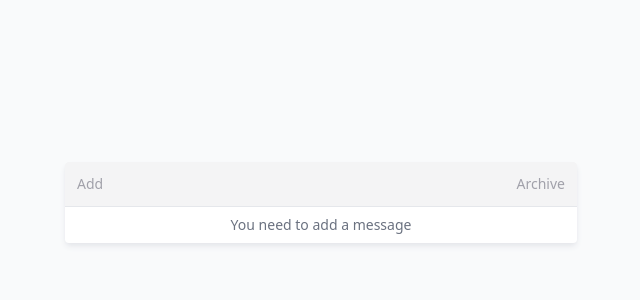
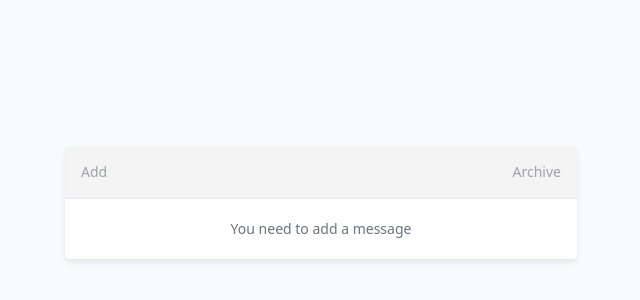
Before and after one commit to SeniorUI/emails-pocket, a React (Vite) app: page / in a window 1280 px wide. Shown: the part 198-498 px from the top of the page, without its empty margins (319-959 px from the left). Built offline with nearby package versions, Linux system fonts and the light colour scheme.

Commit message:
Email list animations   - Refactored Email component (move its parts to separate components)   - Added list animation on add and delete

```diff
--- a/package.json
+++ b/package.json
@@ -10,6 +10,7 @@
     "preview": "vite preview"
   },
   "dependencies": {
+    "@types/uuid": "^9.0.3",
     "classnames": "^2.3.2",
     "framer-motion": "^10.16.2",
     "react": "^18.2.0",
--- a/src/App.tsx
+++ b/src/App.tsx
@@ -1,84 +1,9 @@
-import { MouseEventHandler, useState } from "react";
-import { generateStaticContent, StaticContentFields } from "./mockedStorage.ts";
-import * as classNames from "classnames";
+import { EmailsContainer } from "./EmailsContainer.tsx";
 
 const App = () => {
-  const [emails, setEmails] = useState<StaticContentFields[]>([]);
-  const [selectedEmails, setSelectedEmails] = useState<string[]>([]);
-
-  const handleAddEmail: MouseEventHandler<HTMLButtonElement> = () => {
-    const email: StaticContentFields = generateStaticContent();
-
-    setEmails((prevState) => [...prevState, email]);
-  };
-
-  const handleArchive: MouseEventHandler<HTMLButtonElement> = () => {
-    setEmails((prevState: StaticContentFields[]) =>
-      prevState.filter(
-        ({ id }: StaticContentFields) => !selectedEmails.includes(id),
-      ),
-    );
-  };
-
-  const toggleEmailSelection = (id: string) => {
-    const isEmailSelected = selectedEmails.includes(id);
-
-    if (isEmailSelected) {
-      setSelectedEmails((prevState: string[]) =>
-        prevState.filter((selectedId: string) => selectedId !== id),
-      );
-    } else {
-      setSelectedEmails((prevState: string[]) => [...prevState, id]);
-    }
-  };
-
   return (
     <main className="flex justify-center items-center h-screen w-full bg-gray-50 p-2">
-      <section className="flex flex-col w-full max-w-lg rounded shadow-md shadow-gray-200 bg-white">
-        <header className="w-full flex flex-row justify-between rounded rounded-b-none bg-zinc-100 border-b p-3">
-          <button
-            className="text-sm text-zinc-400 cursor-pointer hover:text-zinc-500"
-            onClick={handleAddEmail}
-          >
-            Add
-          </button>
-          <button
-            onClick={handleArchive}
-            className="text-sm text-zinc-400 cursor-pointer hover:text-zinc-500"
-          >
-            Archive
-          </button>
-        </header>
-        <ul className="flex flex-col p-2 max-h-[400px] overflow-scroll">
-          {emails.length === 0 && (
-            <li>
-              <h2 className="text-center text-gray-500 text-sm">
-                You need to add a message
-              </h2>
-            </li>
-          )}
-          {emails.map(({ id, content }: StaticContentFields) => (
-            <li>
-              <div className="p-1">
-                <button
-                  onClick={() => toggleEmailSelection(id)}
-                  className={classNames(
-                    `flex flex-col w-full text-left p-1 overflow-hidden rounded transition`,
-                    selectedEmails.includes(id) && `bg-blue-400 text-white`,
-                  )}
-                >
-                  <h2 className="w-full font-medium overflow-hidden text-ellipsis whitespace-nowrap">
-                    {content.title}
-                  </h2>
-                  <p className="w-full overflow-hidden text-ellipsis whitespace-nowrap">
-                    {content.text}
-                  </p>
-                </button>
-              </div>
-            </li>
-          ))}
-        </ul>
-      </section>
+      <EmailsContainer />
     </main>
   );
 };
--- /dev/null
+++ b/src/EmailListItem.tsx
@@ -0,0 +1,41 @@
+import * as classNames from "classnames";
+import { FC, MouseEventHandler } from "react";
+import { motion } from "framer-motion";
+
+type EmailListItemProps = {
+  id: string;
+  content: { title: string; text: string };
+  isSelected: boolean;
+
+  onSelectEmail: (id: string) => void;
+};
+
+export const EmailListItem: FC<EmailListItemProps> = ({
+  id,
+  content,
+  isSelected,
+  onSelectEmail,
+}) => {
+  const handleSelectEmail: MouseEventHandler<HTMLButtonElement> = () => {
+    onSelectEmail(id);
+  };
+
+  return (
+    <div className="p-1">
+      <motion.button
+        onClick={handleSelectEmail}
+        className={classNames(
+          `flex flex-col w-full text-left p-1 overflow-hidden rounded transition`,
+          isSelected && `bg-blue-400 text-white`,
+        )}
+      >
+        <h2 className="w-full font-medium overflow-hidden text-ellipsis whitespace-nowrap">
+          {content.title}
+        </h2>
+        <p className="w-full overflow-hidden text-ellipsis whitespace-nowrap">
+          {content.text}
+        </p>
+      </motion.button>
+    </div>
+  );
+};
--- /dev/null
+++ b/src/EmailsContainer.tsx
@@ -0,0 +1,59 @@
+import { generateStaticContent, EmailFields } from "./mockedStorage.ts";
+import { MouseEventHandler, useState } from "react";
+import { EmailsList } from "./EmailsList.tsx";
+
+export const EmailsContainer = () => {
+  const [emails, setEmails] = useState<EmailFields[]>([]);
+  const [selectedEmails, setSelectedEmails] = useState<string[]>([]);
+
+  const handleAddEmail: MouseEventHandler<HTMLButtonElement> = () => {
+    const email: EmailFields = generateStaticContent();
+
+    setEmails((prevState) => [email, ...prevState]);
+  };
+
+  const handleArchive: MouseEventHandler<HTMLButtonElement> = () => {
+    setEmails((prevState: EmailFields[]) =>
+      prevState.filter(({ id }: EmailFields) => !selectedEmails.includes(id)),
+    );
+  };
+
+  const handleEmailSelection = (id: string) => {
+    const isEmailSelected = selectedEmails.includes(id);
+
+    if (isEmailSelected) {
+      setSelectedEmails((prevState: string[]) =>
+        prevState.filter((selectedId: string) => selectedId !== id),
+      );
+    } else {
+      setSelectedEmails((prevState: string[]) => [...prevState, id]);
+    }
+  };
+
+  return (
+    <section className="flex flex-col w-full max-w-lg rounded shadow-md shadow-gray-200 bg-white">
+      <header className="w-full flex flex-row justify-between rounded rounded-b-none bg-zinc-100 border-b p-4">
+        <button
+          className="text-sm text-zinc-400 cursor-pointer hover:text-zinc-500"
+          onClick={handleAddEmail}
+        >
+          Add
+        </button>
+        <button
+          onClick={handleArchive}
+          className="text-sm text-zinc-400 cursor-pointer hover:text-zinc-500"
+        >
+          Archive
+        </button>
+      </header>
+
+      <div className="max-h-[400px] overflow-y-scroll px-2 py-3">
+        <EmailsList
+          emails={emails}
+          selectedEmails={selectedEmails}
+          onSelectEmail={handleEmailSelection}
+        />
+      </div>
+    </section>
+  );
+};
--- /dev/null
+++ b/src/EmailsList.tsx
@@ -0,0 +1,65 @@
+import { EmailFields } from "./mockedStorage.ts";
+import { FC } from "react";
+import { EmailListItem } from "./EmailListItem.tsx";
+import { AnimatePresence, motion } from "framer-motion";
+
+type EmailsListProps = {
+  emails: EmailFields[];
+  selectedEmails: string[];
+
+  onSelectEmail: (id: string) => void;
+};
+
+export const EmailsList: FC<EmailsListProps> = ({
+  emails = [],
+  selectedEmails = [],
+  onSelectEmail,
+}) => {
+  return (
+    <ul>
+      <AnimatePresence initial={false} presenceAffectsLayout>
+        {emails.length === 0 && (
+          <motion.li
+            initial={{ opacity: 0 }}
+            animate={{ opacity: 1 }}
+            transition={{ duration: 0.4, delay: 0.2 }}
+          >
+            <h2 className="text-center text-gray-500 text-sm font-medium p-2">
+              You need to add a message
+            </h2>
+          </motion.li>
+        )}
+        {emails.map(({ id, content }: EmailFields) => (
+          <motion.li
+            key={id}
+            className="relative"
+            initial={{ y: -50, height: 0, opacity: 0 }}
+            animate={{
+              height: "auto",
+              opacity: 1,
+              y: 0,
+              transition: {
+                type: "spring",
+                bounce: 0.3,
+                opacity: { delay: 0.1 },
+              },
+            }}
+            exit={{
+              opacity: 0,
+              height: 0,
+              scaleY: 0.8,
+              y: 30,
+            }}
+          >
+            <EmailListItem
+              id={id}
+              content={content}
+              isSelected={selectedEmails.includes(id)}
+              onSelectEmail={onSelectEmail}
+            />
+          </motion.li>
+        ))}
+      </AnimatePresence>
+    </ul>
+  );
+};
--- a/src/mockedStorage.ts
+++ b/src/mockedStorage.ts
@@ -8,9 +8,12 @@ const content: string[] = [
   "Migrating my blog from Gatsby to Astro",
   "A Beginner's Guide to Static Forms",
   "How to add a blog to Next.js using Hyvor Blogs?",
+  "How to use the useCallback hook in React",
+  "Need help for deleting a WordPress Cookie with setcookie() Not Working",
+  "Effective use of middleware in express.js: practical approaches",
 ];
 
-export type StaticContentFields = {
+export type EmailFields = {
   id: string;
   content: {
     title: string;
@@ -18,7 +21,7 @@ export type StaticContentFields = {
   };
 };
 
-export function generateStaticContent(): StaticContentFields {
+export function generateStaticContent(): EmailFields {
   const uniqueId = getUniqueId();
 
   return {
```
Also changed, not shown: 1 other file (tests, documents, lock files or other folders).
